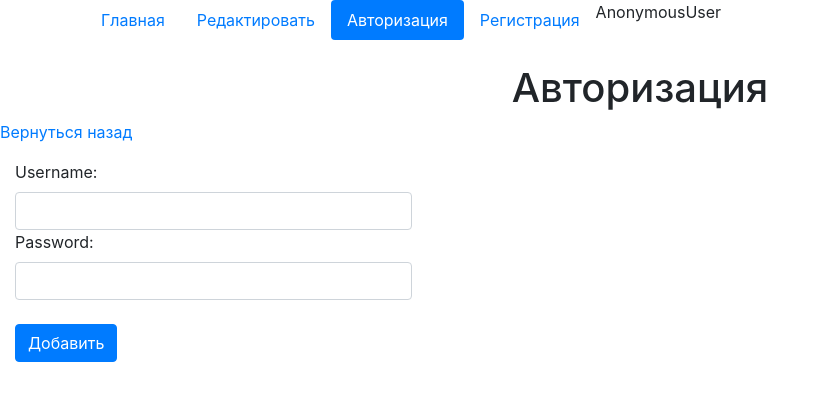
After one commit to fsafin1009/Mysite, a Django app: page /login in a window 1280 px wide. The commit adds this page. Shown: the top 401 px of the page, without its empty margins (0-828 px from the left). Run offline with Django 3.2, Linux system fonts and the light colour scheme; some libraries are stand-ins or nearby versions.

Commit message:
01 SEP 16:55 Creat Authetication, Login form Creat Authetication, Login class

```diff
--- a/polls/forms.py
+++ b/polls/forms.py
@@ -1,5 +1,8 @@
 from django import forms
+from django.contrib.auth.models import User
+
 from .models import Article
+from django.contrib.auth.forms import AuthenticationForm
 
 
 class ArticleForm(forms.ModelForm):
@@ -11,3 +14,33 @@ class ArticleForm(forms.ModelForm):
         super().__init__(*args, **kwargs)
         for field in self.fields:
             self.fields[field].widget.attrs = {"class": "form-control" , "rows" : 10}
+
+
+class AuthUserForm(AuthenticationForm,forms.ModelForm):
+    class Meta():
+        model = User
+        fields = ('username', 'password')
+
+    def __init__(self, *args, **kwargs):
+        super().__init__(*args, **kwargs)
+        for field in self.fields:
+            self.fields[field].widget.attrs = {"class": "form-control"}
+
+
+
+class RegisterUserForm(forms.ModelForm):
+    class Meta():
+        model = User
+        fields = ('username', 'password')
+
+    def __init__(self, *args, **kwargs):
+        super().__init__(*args, **kwargs)
+        for field in self.fields:
+            self.fields[field].widget.attrs = {"class": "form-control"}
+
+    def save(self, commit=True):
+        user = super(RegisterUserForm, self).save(commit=False)
+        user.set_password(self.cleaned_data['password'])
+        if commit:
+            user.save()
+        return user
--- a/polls/urls.py
+++ b/polls/urls.py
@@ -12,4 +12,7 @@ urlpatterns = [
     path('edit-page', views.ArticleCreateView.as_view(), name='edit_page'),
     path('update-page/<int:pk>', views.ArticleUpdateView.as_view(), name='update_page'),
     path('delete-page/<int:pk>', views.ArticleDeleteView.as_view(), name= 'delete_page'),
+    path('login', views.MyLoginView.as_view(), name= 'login_page'),
+    path('register', views.RegisterLoginView.as_view(), name= 'register_page'),
+    path('logout', views.MyLogoutView.as_view(), name= 'logout_page'),
 ]
--- a/polls/views.py
+++ b/polls/views.py
@@ -2,9 +2,12 @@ from django.shortcuts import render, redirect
 
 from .models import Article
 from django.views.generic import ListView, DetailView, CreateView, UpdateView, DeleteView
-from .forms import ArticleForm
+from .forms import ArticleForm, AuthUserForm, RegisterUserForm
 from django.urls import reverse, reverse_lazy
 from django.contrib import messages
+from django.contrib.auth.views import LoginView, LogoutView
+from django.contrib.auth.models import User
+from django.contrib.auth import authenticate, login
 # Create your views here.
 
 
@@ -66,8 +69,7 @@ from django.contrib import messages
 
 
 # Cоздание с помощью класса
-
-
+# -----------------------------------------------------------
 class HomeListView(ListView):
     model = Article
     template_name = 'polls/index.html'
@@ -117,3 +119,33 @@ class ArticleDeleteView(CustomSuccessMessageMixin,DeleteView):
     def post(self, request, *args, **kwargs):
         messages.success(self.request, self.success_msg)
         return super(CustomSuccessMessageMixin, self).post(request)
+
+# --------------------------------------------------------------------------------------------------
+# Cоздание класса для Аторизации пользователя
+
+class MyLoginView(LoginView):
+    template_name = 'polls/login.html'
+    form_class = AuthUserForm
+    success_url = reverse_lazy('polls:edit_page')
+
+    def get_success_url(self):
+        return self.success_url
+
+class RegisterLoginView(CreateView):
+    model = User
+    template_name = 'polls/register.html'
+    form_class = RegisterUserForm
+    success_msg = "Пользователь создан"
+    success_url = reverse_lazy('polls:edit_page')
+
+    def form_valid(self, form):
+        form_valid = super(RegisterLoginView, self).form_valid(form)
+        username = form.cleaned_data['username']
+        password = form.cleaned_data['password']
+        aut_user =  authenticate(username = username, password = password)
+        login(self.request, aut_user)
+        return form_valid
+
+
+class MyLogoutView(LogoutView):
+    next_page = reverse_lazy('polls:edit_page')
--- a/templates/base.html
+++ b/templates/base.html
@@ -31,6 +31,30 @@
             {% if url_edit == request.path %} active
             {% endif %}" href="{{ url_edit }}">Редактировать</a>
             </li>
+            {% if request.user.is_authenticated %}
+                <li class="nav-item">
+                    <a class="nav-link btn-danger ml-5 {% url 'polls:logout_page' as logout_edit %}
+                    " href="{{ logout_edit }}">Выйти</a>
+                </li>
+            {% else %}
+                <li class="nav-item">
+                    <a class="nav-link {% url 'polls:login_page' as login_edit %}
+                {% if login_edit == request.path %} active
+                {% endif %}" href="{{ login_edit }}">Авторизация</a>
+                </li>
+                <li class="nav-item">
+                    <a class="nav-link {% url 'polls:register_page' as regis_edit %}
+                {% if regis_edit == request.path %} active
+                {% endif %}" href="{{ regis_edit }}">Регистрация</a>
+                </li>
+            {% endif %}
+
+
+
+
+
+
+            {{ request.user }}
         </ul>
     {% endblock %}
     {% block content %}
--- /dev/null
+++ b/templates/polls/login.html
@@ -0,0 +1,16 @@
+{% include 'base.html' %}
+
+
+{% block content %}
+    <h1 class="mt-4 text-center">Авторизация</h1>
+    <p><a href="/">Вернуться назад</a></p>
+
+    <div class="col-4">
+        <form id="add_form" method="post">
+            {% csrf_token %}
+            {{ form }}
+        </form>
+        <button form="add_form" type="submit" class="btn btn-primary mt-4">Добавить</button>
+    </div>
+
+{% endblock %}
```
Also changed, not shown: templates/polls/register.html (added, +17 -0 lines), db.sqlite3.
